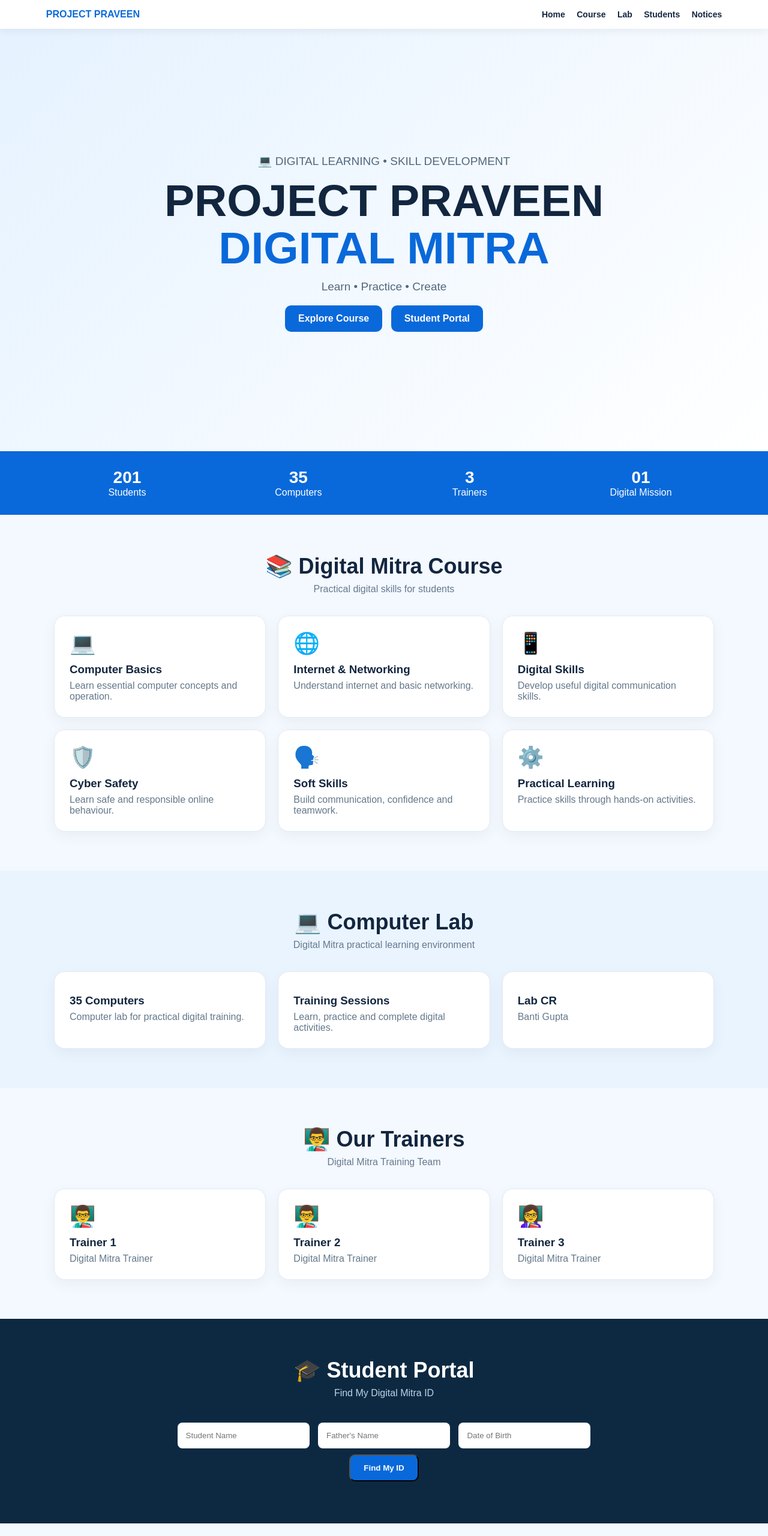
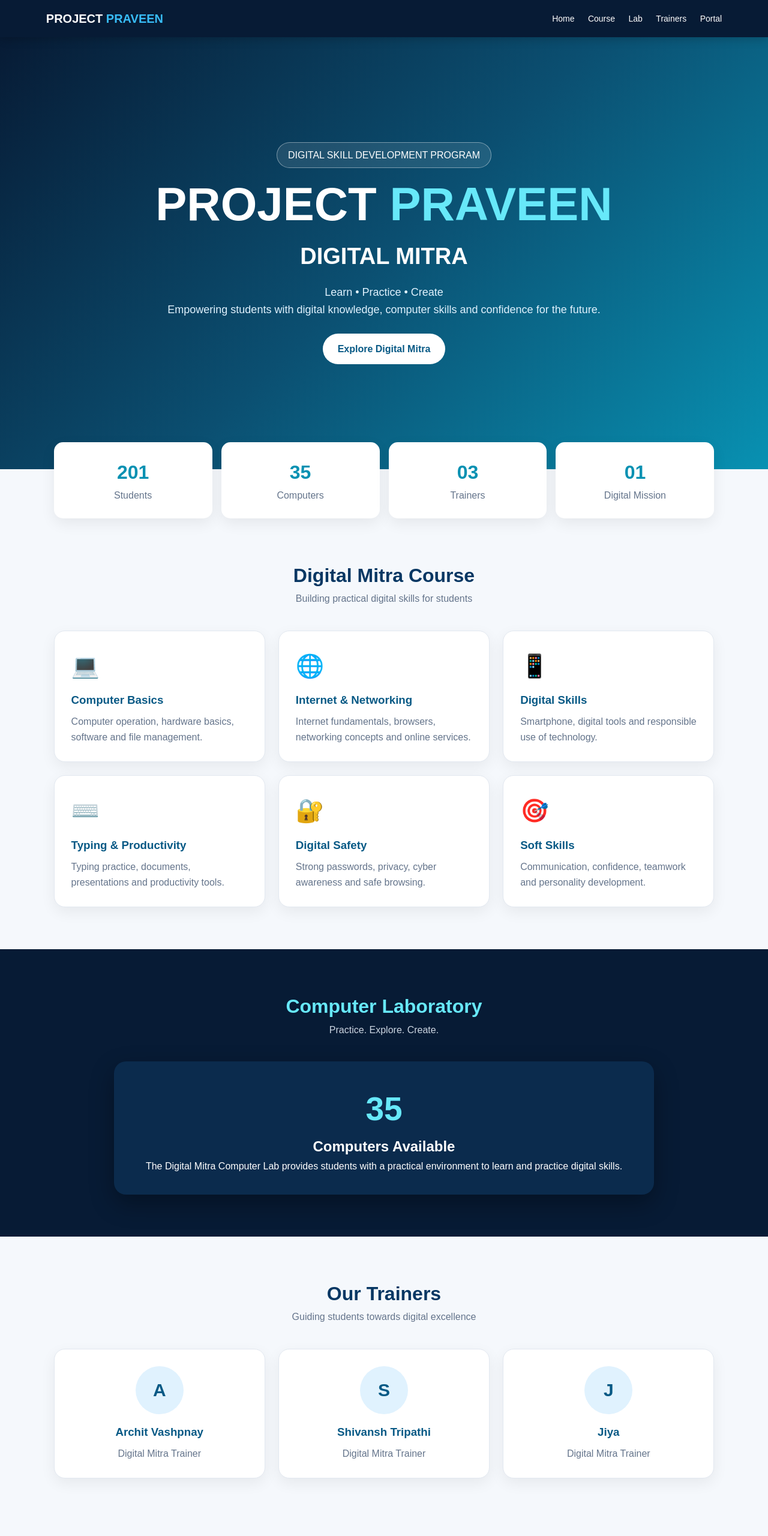
Before and after one commit to Masterofai1/PROJECT-PRAVEEN-, a plain HTML site: page index.html in a window 1280 px wide. Shown: the top 2560 px of the page at 60% size. Drawn offline with Linux system fonts and the light colour scheme.

Commit message:
Update index.html

```diff
--- a/index.html
+++ b/index.html
@@ -2,174 +2,680 @@
 <html lang="en">
 <head>
 <meta charset="UTF-8">
-<meta name="viewport" content="width=device-width,initial-scale=1.0">
-<title>Project Praveen | Digital Mitra</title>
+<meta name="viewport" content="width=device-width, initial-scale=1.0">
+
+<title>PROJECT PRAVEEN | DIGITAL MITRA</title>
 
 <style>
-*{box-sizing:border-box;margin:0;padding:0;scroll-behavior:smooth}
-body{font-family:Arial,sans-serif;background:#f4f8ff;color:#12263f}
-nav{position:sticky;top:0;z-index:10;background:white;padding:15px 6%;display:flex;justify-content:space-between;align-items:center;box-shadow:0 3px 15px #0001}
-.logo{font-weight:900;color:#0969da}
-nav a{color:#12263f;text-decoration:none;margin-left:15px;font-weight:bold;font-size:14px}
-
-.hero{min-height:88vh;display:flex;align-items:center;justify-content:center;text-align:center;padding:40px 20px;background:linear-gradient(135deg,#e5f2ff,#fff)}
-.hero h1{font-size:clamp(40px,9vw,75px);line-height:1.05;animation:show 1s}
-.hero h1 span{color:#0969da}
-.hero p{margin:15px;color:#52677d;font-size:19px}
-.btn{display:inline-block;background:#0969da;color:white;text-decoration:none;padding:13px 22px;border-radius:10px;margin:5px;font-weight:bold;transition:.3s}
-.btn:hover{transform:translateY(-4px)}
-
-.stats{display:grid;grid-template-columns:repeat(4,1fr);background:#0969da;color:white;text-align:center;padding:28px 6%;gap:15px}
-.stats b{display:block;font-size:28px}
-
-section{padding:65px 7%}
-.title{text-align:center;margin-bottom:35px}
-.title h2{font-size:36px;margin-bottom:8px}
-.title p{color:#65798d}
-
-.cards{display:grid;grid-template-columns:repeat(3,1fr);gap:20px;max-width:1100px;margin:auto}
-.card{background:white;padding:25px;border-radius:18px;border:1px solid #dfebf7;box-shadow:0 8px 25px #0000000c;transition:.3s}
-.card:hover{transform:translateY(-8px);box-shadow:0 15px 30px #0002}
-.icon{font-size:35px}
-.card h3{margin:12px 0 7px}
-.card p{color:#64788a}
-
-.lab{background:#eaf4ff}
-.find{background:#0d2942;color:white;text-align:center}
-.find .title p{color:#bdd4e8}
-.find input{padding:14px;margin:5px;border:0;border-radius:8px;width:220px}
-
-.notice{max-width:850px;margin:14px auto;padding:20px;background:white;border-left:5px solid #0969da;border-radius:8px;box-shadow:0 5px 18px #0001}
-
-footer{background:#071c2d;color:white;text-align:center;padding:35px 20px}
-footer p{margin-top:8px;color:#bdd0df}
-
-@keyframes show{
-from{opacity:0;transform:translateY(35px)}
-to{opacity:1;transform:translateY(0)}
+*{
+    margin:0;
+    padding:0;
+    box-sizing:border-box;
+    scroll-behavior:smooth;
 }
 
-@media(max-width:700px){
-nav{flex-direction:column;gap:10px}
-nav a{font-size:12px;margin:5px}
-.stats{grid-template-columns:repeat(2,1fr)}
-.cards{grid-template-columns:1fr}
-.find input{width:90%}
+body{
+    font-family:Arial,sans-serif;
+    background:#f5f8fc;
+    color:#172033;
+    line-height:1.6;
+}
+
+nav{
+    position:sticky;
+    top:0;
+    z-index:1000;
+    background:#071b35;
+    padding:15px 6%;
+    display:flex;
+    justify-content:space-between;
+    align-items:center;
+    box-shadow:0 3px 15px #0003;
+}
+
+.logo{
+    color:white;
+    font-size:20px;
+    font-weight:bold;
+}
+
+.logo span{
+    color:#38bdf8;
+}
+
+nav a{
+    color:white;
+    text-decoration:none;
+    margin-left:18px;
+    font-size:14px;
+}
+
+nav a:hover{
+    color:#38bdf8;
+}
+
+.hero{
+    min-height:90vh;
+    display:flex;
+    justify-content:center;
+    align-items:center;
+    text-align:center;
+    padding:50px 20px;
+    background:linear-gradient(135deg,#071b35,#0b4f71,#0891b2);
+    color:white;
+}
+
+.hero-content{
+    max-width:850px;
+    animation:fadeUp 1s ease;
+}
+
+.badge{
+    display:inline-block;
+    padding:8px 18px;
+    border:1px solid #ffffff66;
+    border-radius:30px;
+    background:#ffffff18;
+    margin-bottom:20px;
+}
+
+.hero h1{
+    font-size:clamp(42px,9vw,78px);
+    line-height:1.05;
+}
+
+.hero h1 span{
+    color:#67e8f9;
+}
+
+.hero h2{
+    font-size:clamp(22px,5vw,38px);
+    margin:15px 0;
+}
+
+.hero p{
+    font-size:18px;
+    color:#e0f2fe;
+}
+
+.btn{
+    display:inline-block;
+    margin-top:25px;
+    padding:13px 25px;
+    background:white;
+    color:#075985;
+    border-radius:30px;
+    text-decoration:none;
+    font-weight:bold;
+    transition:.3s;
+}
+
+.btn:hover{
+    transform:translateY(-4px);
+}
+
+section{
+    padding:70px 7%;
+}
+
+.section-title{
+    text-align:center;
+    margin-bottom:40px;
+}
+
+.section-title h2{
+    font-size:32px;
+    color:#073763;
+}
+
+.section-title p{
+    color:#64748b;
+}
+
+.stats{
+    margin-top:-45px;
+    position:relative;
+    display:grid;
+    grid-template-columns:repeat(4,1fr);
+    gap:15px;
+    padding:0 7%;
+}
+
+.stat{
+    background:white;
+    padding:25px 10px;
+    text-align:center;
+    border-radius:15px;
+    box-shadow:0 8px 25px #00000012;
+}
+
+.stat h2{
+    color:#0891b2;
+    font-size:32px;
+}
+
+.stat p{
+    color:#64748b;
+}
+
+.cards{
+    display:grid;
+    grid-template-columns:repeat(3,1fr);
+    gap:22px;
+}
+
+.card{
+    background:white;
+    padding:28px;
+    border-radius:18px;
+    box-shadow:0 8px 25px #00000010;
+    border:1px solid #e2e8f0;
+    transition:.3s;
+}
+
+.card:hover{
+    transform:translateY(-7px);
+    box-shadow:0 15px 30px #00000018;
+}
+
+.icon{
+    font-size:38px;
+    margin-bottom:12px;
+}
+
+.card h3{
+    color:#075985;
+    margin-bottom:8px;
+}
+
+.card p{
+    color:#64748b;
+}
+
+.dark{
+    background:#071b35;
+    color:white;
+}
+
+.dark .section-title h2{
+    color:#67e8f9;
+}
+
+.dark .section-title p{
+    color:#cbd5e1;
+}
+
+.lab-box{
+    max-width:900px;
+    margin:auto;
+    background:#0b2b4d;
+    border-radius:20px;
+    padding:35px;
+    text-align:center;
+    box-shadow:0 15px 40px #0005;
+}
+
+.lab-number{
+    font-size:55px;
+    font-weight:bold;
+    color:#67e8f9;
+}
+
+.trainer{
+    text-align:center;
+}
+
+.avatar{
+    width:80px;
+    height:80px;
+    margin:0 auto 15px;
+    border-radius:50%;
+    display:flex;
+    justify-content:center;
+    align-items:center;
+    background:#e0f2fe;
+    color:#075985;
+    font-size:30px;
+    font-weight:bold;
+}
+
+.notice{
+    max-width:900px;
+    margin:auto;
+}
+
+.notice-item{
+    background:white;
+    padding:18px 22px;
+    margin-bottom:12px;
+    border-left:5px solid #0891b2;
+    border-radius:8px;
+    box-shadow:0 5px 15px #0000000d;
+}
+
+.portal{
+    max-width:650px;
+    margin:auto;
+    background:white;
+    padding:30px;
+    border-radius:18px;
+    box-shadow:0 10px 30px #00000012;
+}
+
+.portal input{
+    width:100%;
+    padding:13px;
+    margin:8px 0;
+    border:1px solid #cbd5e1;
+    border-radius:8px;
+    font-size:15px;
+}
+
+.portal button{
+    width:100%;
+    padding:13px;
+    margin-top:10px;
+    border:0;
+    border-radius:8px;
+    background:#075985;
+    color:white;
+    font-size:16px;
+    font-weight:bold;
+}
+
+.result{
+    display:none;
+    margin-top:20px;
+    padding:20px;
+    background:#ecfeff;
+    border-radius:12px;
+}
+
+footer{
+    background:#020617;
+    color:#cbd5e1;
+    text-align:center;
+    padding:35px 20px;
+}
+
+footer strong{
+    color:#67e8f9;
+}
+
+@keyframes fadeUp{
+    from{
+        opacity:0;
+        transform:translateY(25px);
+    }
+    to{
+        opacity:1;
+        transform:translateY(0);
+    }
+}
+
+@media(max-width:800px){
+    nav{
+        padding:14px 5%;
+    }
+
+    nav div:last-child{
+        display:none;
+    }
+
+    .stats{
+        grid-template-columns:repeat(2,1fr);
+    }
+
+    .cards{
+        grid-template-columns:1fr;
+    }
+
+    section{
+        padding:55px 5%;
+    }
+}
+
+@media(max-width:450px){
+    .hero{
+        min-height:80vh;
+    }
+
+    .stats{
+        padding:0 5%;
+    }
+
+    .stat h2{
+        font-size:25px;
+    }
 }
 </style>
 </head>
 
 <body>
 
+<!-- NAVIGATION -->
 <nav>
-<div class="logo">PROJECT PRAVEEN</div>
+    <div class="logo">PROJECT <span>PRAVEEN</span></div>
+
     <div>
         <a href="#home">Home</a>
         <a href="#course">Course</a>
         <a href="#lab">Lab</a>
-<a href="#students">Students</a>
-<a href="#notices">Notices</a>
+        <a href="#trainers">Trainers</a>
+        <a href="#portal">Portal</a>
     </div>
 </nav>
 
+<!-- HERO -->
 <section class="hero" id="home">
-<div>
-<p>💻 DIGITAL LEARNING • SKILL DEVELOPMENT</p>
-<h1>PROJECT PRAVEEN<br><span>DIGITAL MITRA</span></h1>
-<p>Learn • Practice • Create</p>
-<a class="btn" href="#course">Explore Course</a>
-<a class="btn" href="#students">Student Portal</a>
+    <div class="hero-content">
+
+        <div class="badge">DIGITAL SKILL DEVELOPMENT PROGRAM</div>
+
+        <h1>PROJECT <span>PRAVEEN</span></h1>
+
+        <h2>DIGITAL MITRA</h2>
+
+        <p>
+            Learn • Practice • Create
+        </p>
+
+        <p>
+            Empowering students with digital knowledge,
+            computer skills and confidence for the future.
+        </p>
+
+        <a href="#course" class="btn">Explore Digital Mitra</a>
+
     </div>
 </section>
 
+<!-- STATS -->
 <div class="stats">
-<div><b>201</b>Students</div>
-<div><b>35</b>Computers</div>
-<div><b>3</b>Trainers</div>
-<div><b>01</b>Digital Mission</div>
+
+    <div class="stat">
+        <h2>201</h2>
+        <p>Students</p>
     </div>
 
+    <div class="stat">
+        <h2>35</h2>
+        <p>Computers</p>
+    </div>
+
+    <div class="stat">
+        <h2>03</h2>
+        <p>Trainers</p>
+    </div>
+
+    <div class="stat">
+        <h2>01</h2>
+        <p>Digital Mission</p>
+    </div>
+
+</div>
+
+<!-- COURSE -->
 <section id="course">
-<div class="title">
-<h2>📚 Digital Mitra Course</h2>
-<p>Practical digital skills for students</p>
+
+    <div class="section-title">
+        <h2>Digital Mitra Course</h2>
+        <p>Building practical digital skills for students</p>
     </div>
 
     <div class="cards">
-<div class="card"><div class="icon">💻</div><h3>Computer Basics</h3><p>Learn essential computer concepts and operation.</p></div>
-<div class="card"><div class="icon">🌐</div><h3>Internet & Networking</h3><p>Understand internet and basic networking.</p></div>
-<div class="card"><div class="icon">📱</div><h3>Digital Skills</h3><p>Develop useful digital communication skills.</p></div>
-<div class="card"><div class="icon">🛡️</div><h3>Cyber Safety</h3><p>Learn safe and responsible online behaviour.</p></div>
-<div class="card"><div class="icon">🗣️</div><h3>Soft Skills</h3><p>Build communication, confidence and teamwork.</p></div>
-<div class="card"><div class="icon">⚙️</div><h3>Practical Learning</h3><p>Practice skills through hands-on activities.</p></div>
+
+        <div class="card">
+            <div class="icon">💻</div>
+            <h3>Computer Basics</h3>
+            <p>
+                Computer operation, hardware basics,
+                software and file management.
+            </p>
         </div>
+
+        <div class="card">
+            <div class="icon">🌐</div>
+            <h3>Internet & Networking</h3>
+            <p>
+                Internet fundamentals, browsers,
+                networking concepts and online services.
+            </p>
+        </div>
+
+        <div class="card">
+            <div class="icon">📱</div>
+            <h3>Digital Skills</h3>
+            <p>
+                Smartphone, digital tools and
+                responsible use of technology.
+            </p>
+        </div>
+
+        <div class="card">
+            <div class="icon">⌨️</div>
+            <h3>Typing & Productivity</h3>
+            <p>
+                Typing practice, documents,
+                presentations and productivity tools.
+            </p>
+        </div>
+
+        <div class="card">
+            <div class="icon">🔐</div>
+            <h3>Digital Safety</h3>
+            <p>
+                Strong passwords, privacy,
+                cyber awareness and safe browsing.
+            </p>
+        </div>
+
+        <div class="card">
+            <div class="icon">🎯</div>
+            <h3>Soft Skills</h3>
+            <p>
+                Communication, confidence,
+                teamwork and personality development.
+            </p>
+        </div>
+
+    </div>
+
 </section>
 
-<section class="lab" id="lab">
-<div class="title">
-<h2>💻 Computer Lab</h2>
-<p>Digital Mitra practical learning environment</p>
+<!-- LAB -->
+<section id="lab" class="dark">
+
+    <div class="section-title">
+        <h2>Computer Laboratory</h2>
+        <p>Practice. Explore. Create.</p>
+    </div>
+
+    <div class="lab-box">
+
+        <div class="lab-number">35</div>
+
+        <h2>Computers Available</h2>
+
+        <p>
+            The Digital Mitra Computer Lab provides
+            students with a practical environment
+            to learn and practice digital skills.
+        </p>
+
+    </div>
+
+</section>
+
+<!-- TRAINERS -->
+<section id="trainers">
+
+    <div class="section-title">
+        <h2>Our Trainers</h2>
+        <p>Guiding students towards digital excellence</p>
     </div>
 
     <div class="cards">
-<div class="card"><h3>35 Computers</h3><p>Computer lab for practical digital training.</p></div>
-<div class="card"><h3>Training Sessions</h3><p>Learn, practice and complete digital activities.</p></div>
-<div class="card"><h3>Lab CR</h3><p>Banti Gupta</p></div>
+
+        <div class="card trainer">
+            <div class="avatar">A</div>
+            <h3>Archit Vashpnay</h3>
+            <p>Digital Mitra Trainer</p>
         </div>
+
+        <div class="card trainer">
+            <div class="avatar">S</div>
+            <h3>Shivansh Tripathi</h3>
+            <p>Digital Mitra Trainer</p>
+        </div>
+
+        <div class="card trainer">
+            <div class="avatar">J</div>
+            <h3>Jiya</h3>
+            <p>Digital Mitra Trainer</p>
+        </div>
+
+    </div>
+
 </section>
 
+<!-- NOTICE -->
 <section>
-<div class="title">
-<h2>👨‍🏫 Our Trainers</h2>
-<p>Digital Mitra Training Team</p>
+
+    <div class="section-title">
+        <h2>Notice Board</h2>
+        <p>Latest Digital Mitra updates</p>
     </div>
 
-<div class="cards">
-<div class="card"><div class="icon">👨‍🏫</div><h3>Trainer 1</h3><p>Digital Mitra Trainer</p></div>
-<div class="card"><div class="icon">👨‍🏫</div><h3>Trainer 2</h3><p>Digital Mitra Trainer</p></div>
-<div class="card"><div class="icon">👩‍🏫</div><h3>Trainer 3</h3><p>Digital Mitra Trainer</p></div>
+    <div class="notice">
+
+        <div class="notice-item">
+            📢 <strong>Digital Mitra:</strong>
+            Regular computer practice is encouraged.
         </div>
+
+        <div class="notice-item">
+            📚 <strong>Learning:</strong>
+            Practice your digital skills regularly.
+        </div>
+
+        <div class="notice-item">
+            ⭐ <strong>Mission:</strong>
+            Learn • Practice • Create
+        </div>
+
+    </div>
+
 </section>
 
-<section class="find" id="students">
-<div class="title">
-<h2>🎓 Student Portal</h2>
-<p>Find My Digital Mitra ID</p>
+<!-- STUDENT PORTAL -->
+<section id="portal" class="dark">
+
+    <div class="section-title">
+        <h2>Student Portal</h2>
+        <p>Demo ID verification system</p>
     </div>
 
-<input placeholder="Student Name">
-<input placeholder="Father's Name">
-<input placeholder="Date of Birth">
+    <div class="portal">
+
+        <input id="studentName"
+               type="text"
+               placeholder="Enter Student Name">
+
+        <input id="fatherName"
+               type="text"
+               placeholder="Enter Father's Name">
+
+        <button onclick="findStudent()">
+            Find My ID
+        </button>
+
+        <div id="result" class="result"></div>
+
+    </div>
+
+</section>
+
+<!-- FOOTER -->
+<footer>
+
+    <h2>PROJECT <strong>PRAVEEN</strong></h2>
+
+    <p>DIGITAL MITRA</p>
+
+    <p>Learn • Practice • Create</p>
 
     <br>
 
-<button class="btn" onclick="alert('Demo only: connect an approved student database before using real student records.')">
-Find My ID
-</button>
-</section>
+    <p>
+        Computer Lab • Rajkiye Inter College
+    </p>
 
-<section id="notices">
-<div class="title">
-<h2>📢 Notice Board</h2>
-<p>Project Praveen updates</p>
-</div>
+    <p>
+        Lab CR: <strong>Banti Gupta</strong>
+    </p>
 
-<div class="notice">
-<h3>Welcome to Digital Mitra</h3>
-<p>Training updates and important announcements will appear here.</p>
-</div>
+    <br>
 
-<div class="notice">
-<h3>Computer Lab Activities</h3>
-<p>Practical learning activities and events can be added here.</p>
-</div>
-</section>
+    <small>
+        © 2026 Project Praveen | Digital Mitra
+    </small>
 
-<footer>
-<h3>PROJECT PRAVEEN • DIGITAL MITRA</h3>
-<p>Rajkiye Inter College, Sector 12, Noida</p>
-<p>Learn • Practice • Create</p>
 </footer>
+
+<script>
+
+function findStudent(){
+
+    const name =
+        document.getElementById("studentName").value.trim();
+
+    const father =
+        document.getElementById("fatherName").value.trim();
+
+    const result =
+        document.getElementById("result");
+
+    if(name === "" || father === ""){
+        result.style.display = "block";
+        result.innerHTML =
+        "⚠️ Please enter both Name and Father's Name.";
+        return;
+    }
+
+    /*
+    Demo record only.
+    Real student records should be added only
+    with school/project permission.
+    */
+
+    if(
+        name.toLowerCase() === "banti gupta" &&
+        father.toLowerCase() === "shambhu gupta"
+    ){
+
+        result.style.display = "block";
+
+        result.innerHTML = `
+            <h3>Student Record Found ✅</h3>
+            <p><strong>Name:</strong> Banti Gupta</p>
+            <p><strong>Role:</strong> Class Representative</p>
+            <p><strong>Batch:</strong> 123</p>
+            <p><strong>Timing:</strong> 12:10 PM – 02:10 PM</p>
+        `;
+
+    }else{
+
+        result.style.display = "block";
+
+        result.innerHTML =
+        "❌ Demo record not found. Please check your details.";
+
+    }
+
+}
+
+</script>
 
 </body>
   </html>
```
Lines whose indentation alone changed are shown as unchanged.
